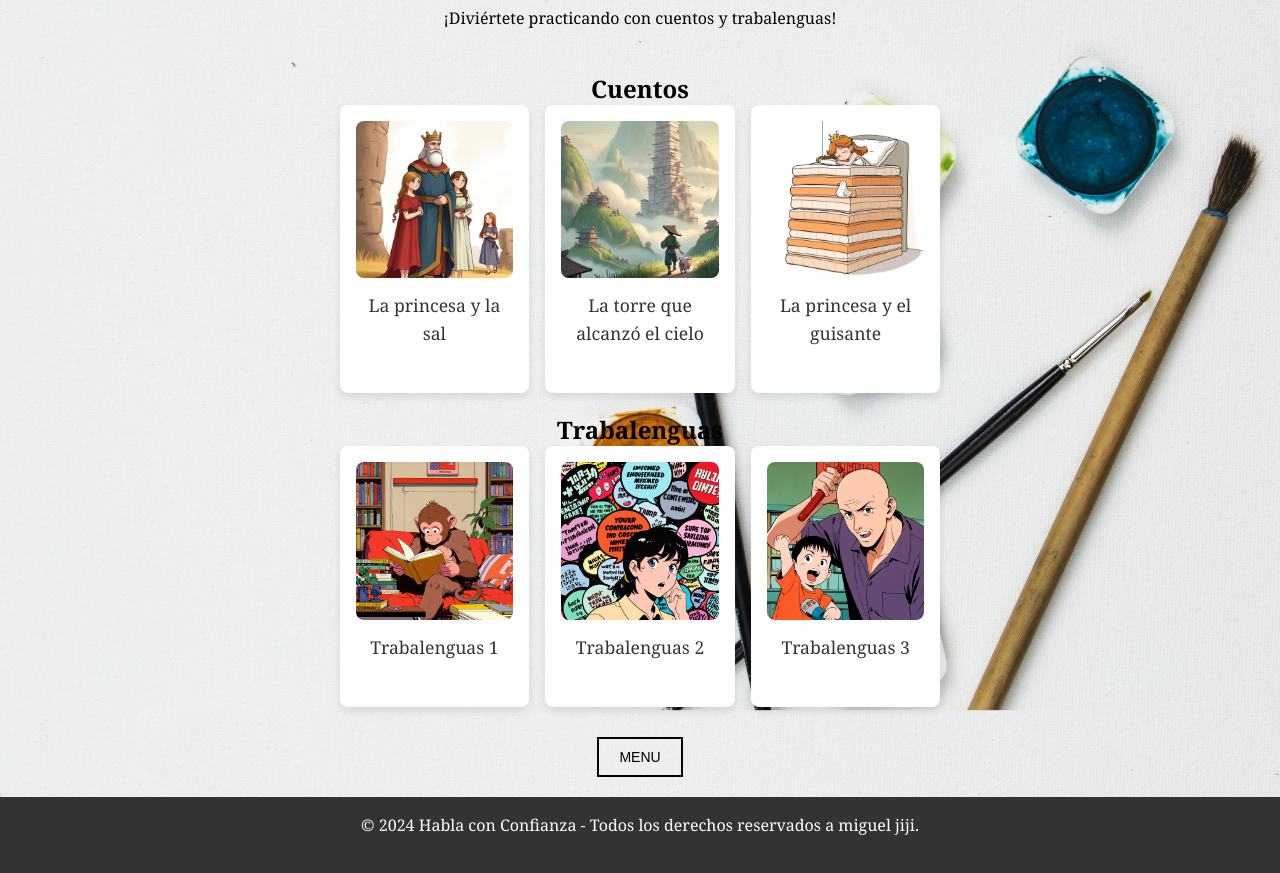
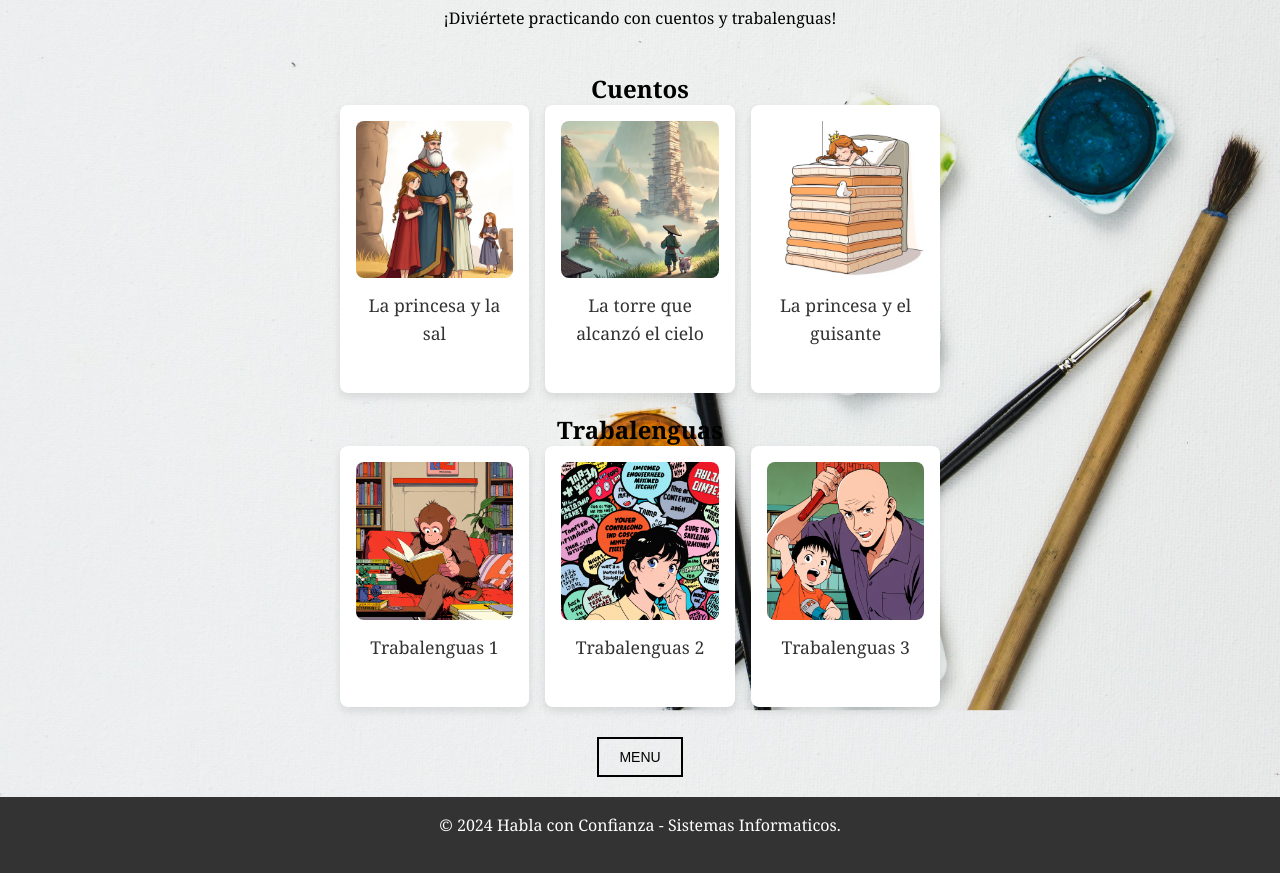
Before and after one commit to miguelzeba/HablaConfianza, a plain HTML site: page activ.html in a window 1280 px wide. Shown: the part 143-1016 px from the top of the page. Drawn offline with Linux system fonts and the light colour scheme; a web font is replaced by a local one.

Commit message:
Update activ.html

```diff
--- a/activ.html
+++ b/activ.html
@@ -68,7 +68,7 @@
 
 
     <footer>
-        <p>© 2024 Habla con Confianza - Todos los derechos reservados  a miguel jiji.</p>
+        <p>© 2024 Habla con Confianza - Sistemas Informaticos.</p>
     </footer>
     <script src="js/act.js"></script>
 </body>
```
